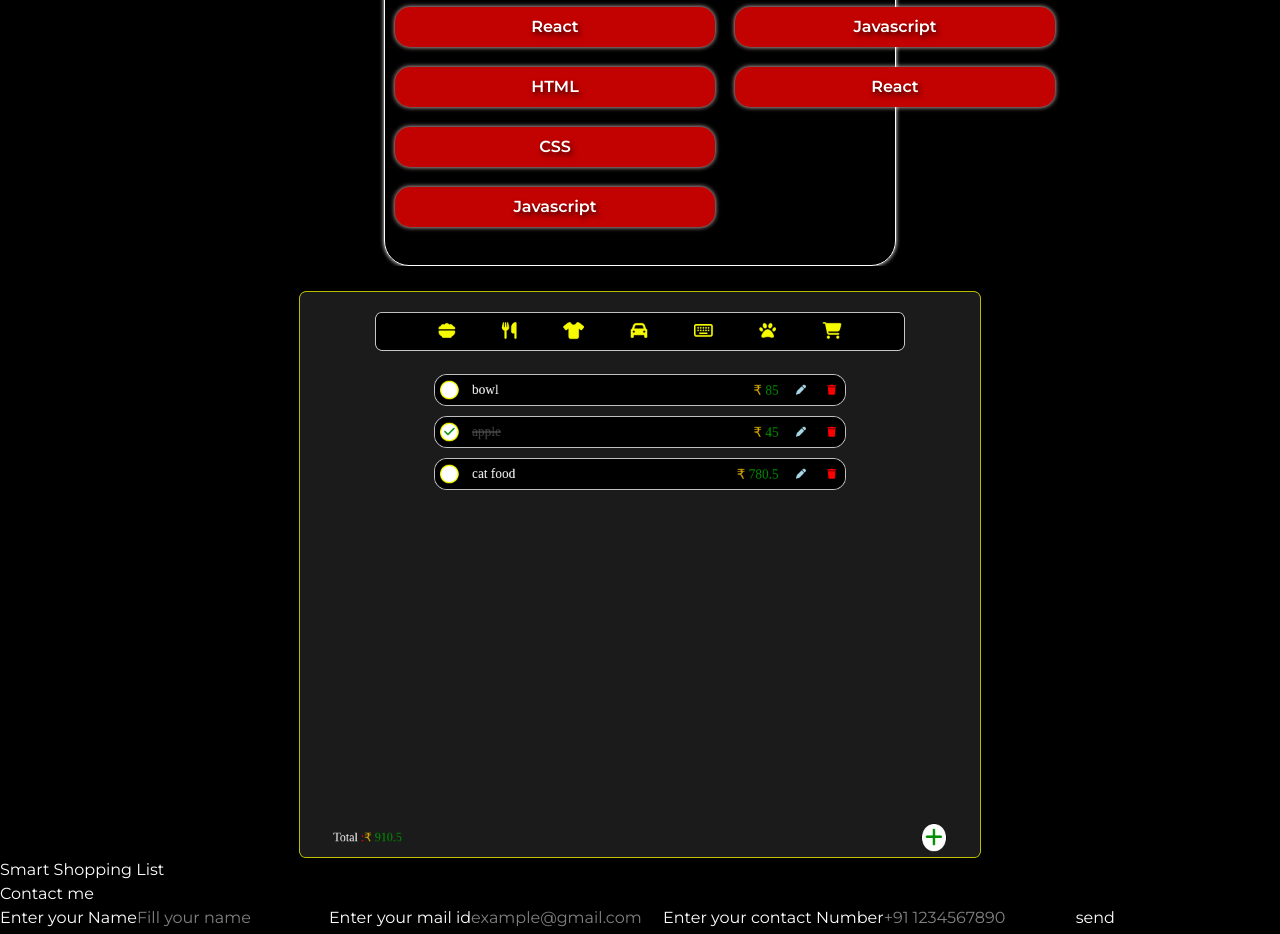
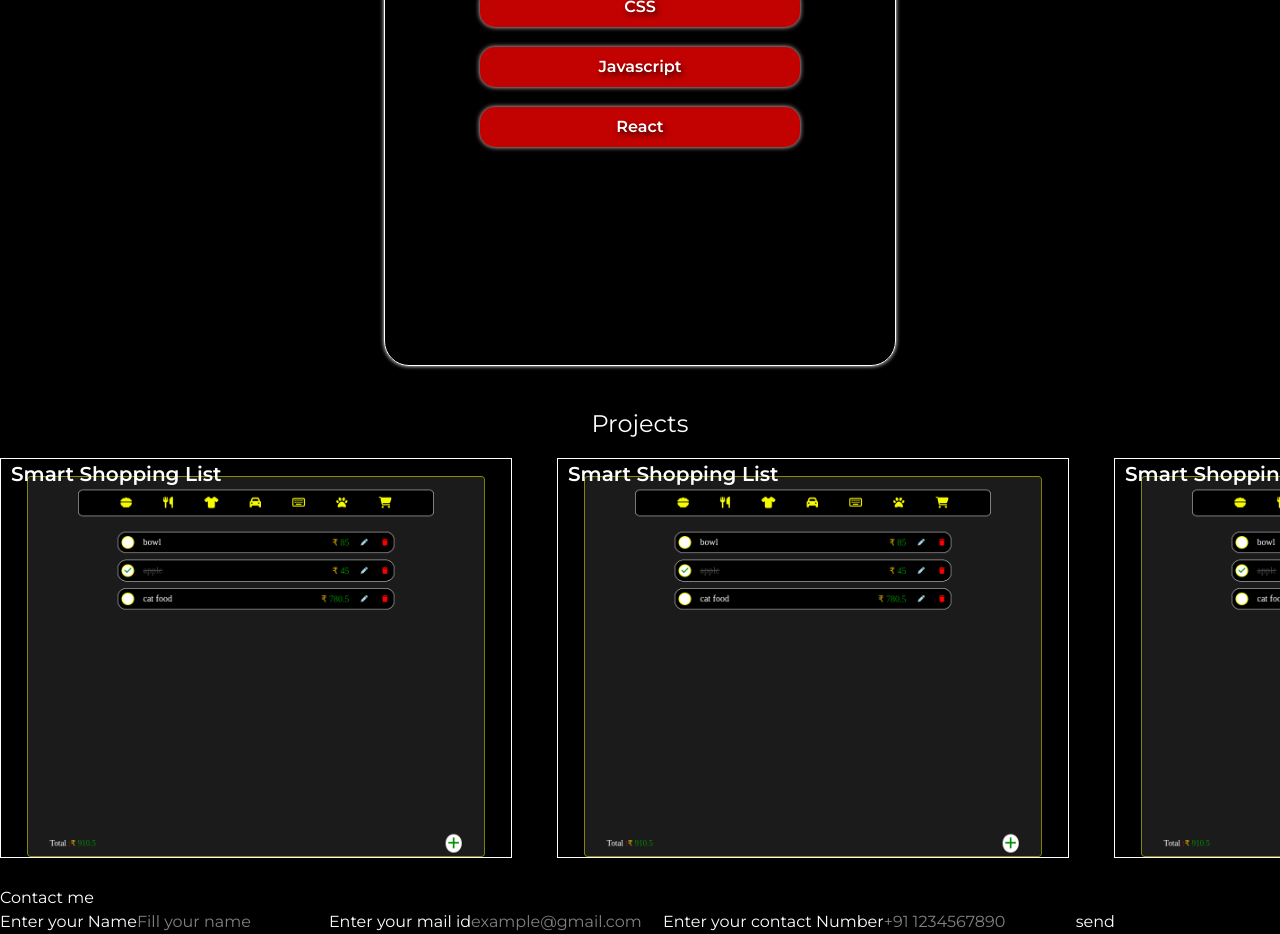
Before and after one commit to edwinisac/portfolio-new, a React (Vite) app: page / in a window 1280 px wide. Shown: the part 1080-2014 px from the top of the page. Built offline with nearby package versions, Linux system fonts and the light colour scheme.

Commit message:
projects section design

```diff
--- a/src/intro/intro.css
+++ b/src/intro/intro.css
@@ -14,7 +14,8 @@
     /* object-fit: cover; */
     height: 350px;
     border-radius: 50%;
-    border:2px solid white;
+    border:2px solid rgb(139, 15, 221);
+    box-shadow: 0px 0px 5px 5px purple;
 
 }
 
@@ -27,8 +28,9 @@
     display: flex;
     flex-direction: column;
     border-radius:25px;
-    box-shadow:0px 0px 10px rgb(20, 19, 19);
+    box-shadow:0px 0px 10px 5px rgb(59, 57, 57);
     height: 200px;
+    border:1px solid white;
 }
 .design{
     width:100%;
@@ -68,9 +70,15 @@
     width:100%;
     display: flex;
     justify-content: center;
-    padding-top:15px;
+    padding-top:25px;
     gap:10px;
     transition:all ease;
+
+}
+
+.icon{
+    width: 35px;
+
 }
 .icon:hover{
     color:purple;
@@ -89,7 +97,22 @@
         flex-direction: column;
     }
     .details{
-        width:80%;
+        width:95%;
+
+    }
+    .icon{
+        size: 20px;
+
+    }
+
+    .image img{
+        height: 250px;
+        margin-top:50px;
+    }
+
+    .image{
+        padding-bottom:100px;
+
     }
 
 }
--- a/src/intro/intro.jsx
+++ b/src/intro/intro.jsx
@@ -21,16 +21,16 @@ export function Intro() {
         <div className="icons">
           <ul className="icons-list">
             <li className="icon">
-              <Linkedin />
+              <Linkedin size="30px" />
             </li>
             <li className="icon">
-              <Instagram />
+              <Instagram size="30px"/>
             </li>
             <li className="icon">
-              <Github />
+              <Github size="30px"/>
             </li>
             <li className="icon">
-              <Mail />
+              <Mail size="30px" />
             </li>
           </ul>
         </div>
--- a/src/projects/Projects.jsx
+++ b/src/projects/Projects.jsx
@@ -1,16 +1,133 @@
 import "./projects.css";
 
-import image1 from "../assets/project-images/image1.png"
+import image1 from "../assets/project-images/image1.png";
 
-export function Projects(){
-    return(
-        <div className="projects-container">
-                    <div className="project">
-            <div className="project_image">
-                <img src={image1} alt="" />
+import {Github,Eye} from "lucide-react";
+
+export function Projects() {
+  return (
+    <div className="projects-container">
+      <p>Projects</p>
+      <div className="container">
+        <div
+          className="project"
+          style={{
+            backgroundImage: `url(${image1})`,
+            backgroundSize: "cover",
+            backgroundPosition: "center",
+          }}
+        >
+          {/* <div classNam1e="project-image">
+            <img src={image1} alt="" />
+          </div> */}
+          <div className="title">Smart Shopping List</div>
+          <div className="actions">
+            <div className="github section">
+                <Github size="55px"  className="action-icons icon1"/>
             </div>
-            <div className="title">Smart Shopping List</div>
+            <div className="demo section">
+              <Eye size="55px"  className="action-icons icon2"/>
+            </div>
+
+          </div>
         </div>
+
+
+        <div
+          className="project"
+          style={{
+            backgroundImage: `url(${image1})`,
+            backgroundSize: "cover",
+            backgroundPosition: "center",
+          }}
+        >
+          {/* <div classNam1e="project-image">
+            <img src={image1} alt="" />
+          </div> */}
+          <div className="title">Smart Shopping List</div>
+          <div className="actions">
+            <div className="github section">
+                <Github size="55px"  className="action-icons icon1"/>
+            </div>
+            <div className="demo section">
+              <Eye size="55px"  className="action-icons icon2"/>
+            </div>
+
+          </div>
         </div>
-    )
+
+
+
+        <div
+          className="project"
+          style={{
+            backgroundImage: `url(${image1})`,
+            backgroundSize: "cover",
+            backgroundPosition: "center",
+          }}
+        >
+          {/* <div classNam1e="project-image">
+            <img src={image1} alt="" />
+          </div> */}
+          <div className="title">Smart Shopping List</div>
+          <div className="actions">
+            <div className="github section">
+                <Github size="55px"  className="action-icons icon1"/>
+            </div>
+            <div className="demo section">
+              <Eye size="55px"  className="action-icons icon2"/>
+            </div>
+
+          </div>
+        </div>
+
+        <div
+          className="project"
+          style={{
+            backgroundImage: `url(${image1})`,
+            backgroundSize: "cover",
+            backgroundPosition: "center",
+          }}
+        >
+          {/* <div classNam1e="project-image">
+            <img src={image1} alt="" />
+          </div> */}
+          <div className="title">Smart Shopping List</div>
+          <div className="actions">
+            <div className="github section">
+                <Github size="55px"  className="action-icons icon1"/>
+            </div>
+            <div className="demo section">
+              <Eye size="55px"  className="action-icons icon2"/>
+            </div>
+
+          </div>
+        </div>
+
+
+        <div
+          className="project"
+          style={{
+            backgroundImage: `url(${image1})`,
+            backgroundSize: "cover",
+            backgroundPosition: "center",
+          }}
+        >
+          {/* <div classNam1e="project-image">
+            <img src={image1} alt="" />
+          </div> */}
+          <div className="title">Smart Shopping List</div>
+          <div className="actions">
+            <div className="github section">
+                <Github size="55px"  className="action-icons icon1"/>
+            </div>
+            <div className="demo section">
+              <Eye size="55px"  className="action-icons icon2"/>
+            </div>
+
+          </div>
+        </div>
+      </div>
+    </div>
+  );
 }
--- a/src/projects/projects.css
+++ b/src/projects/projects.css
@@ -0,0 +1,90 @@
+.projects-container {
+  width: 100%;
+  margin-top: 40px;
+  height: 60vh;
+}
+.projects-container p {
+  text-align: center;
+  font-size: 24px;
+
+}
+.container {
+  width: 100%;
+  height: 90%;
+  display: flex;
+  flex-direction: column;
+  justify-content: space-around;
+  gap:45px;
+  flex-wrap: wrap;
+  overflow-x: auto;
+}
+.project {
+  width: 40%;
+  height: 400px;
+  border: 1px solid white;
+  transition: all ease 0.5ms;
+}
+.title {
+  font-size: 20px;
+  font-weight: 600;
+  padding-left: 10px;
+  color:white;
+}
+
+.actions {
+  width: 100%;
+  height: 90%;
+  display: flex;
+}
+.section {
+  width: 50%;
+  display: flex;
+  justify-content: center;
+  align-items: center;
+  background-color: rgba(255, 255, 255, 0);
+}
+
+.action-icons {
+  color: rgba(255, 255, 255, 0);
+}
+.github:hover {
+  background-color: rgba(255, 255, 255, 0.226);
+  .icon1 {
+    color: white;
+  }
+}
+.demo:hover {
+  background-color: rgba(255, 255, 255, 0.226);
+  .icon2 {
+    color: white;
+  }
+}
+
+.project:hover {
+  .title {
+    color: gray;
+}
+}
+.project-image {
+  width: 100%;
+}
+
+
+
+@media (max-width: 1000px) {
+    .project{
+        width:80%;
+    }
+}
+
+@media (max-width: 800px) {
+    .project{
+        width:100%;
+
+    }
+    .action-icons{
+        color:white;
+
+    }
+
+}
--- a/src/skills/Skills.jsx
+++ b/src/skills/Skills.jsx
@@ -8,20 +8,6 @@ export function Skills(){
                 <li className="skill">CSS</li>
                 <li className="skill">Javascript</li>
                 <li className="skill">React</li>
-
-
-
-
-                <li className="skill">HTML</li>
-                <li className="skill">CSS</li>
-                <li className="skill">Javascript</li>
-                <li className="skill">React</li>
-
-
-                <li className="skill">HTML</li>
-                <li className="skill">CSS</li>
-                <li className="skill">Javascript</li>
-                <li className="skill">React</li>
             </ul>
         </div>
     )
--- a/src/skills/skills.css
+++ b/src/skills/skills.css
@@ -1,4 +1,5 @@
 .skills{
+    margin-top:100px;
     width:100%;
     display: flex;
     flex-direction: column;
@@ -19,6 +20,7 @@
     flex-wrap: wrap;
     height:60vh;
     padding-top: 30px;
+    overflow-x: auto;
 }
 
 .skill{
@@ -49,7 +51,7 @@
 
 }
 .skill{
-    width: 200px;
+    width: 150px;
 }
 
 }
```
